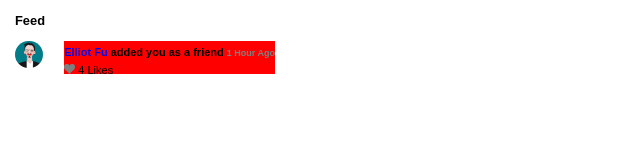
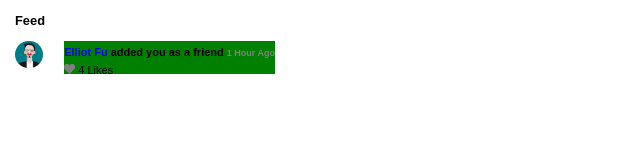
Before and after one commit to sarit058/Feed, a plain HTML site: page index.html in a window 1280 px wide. Shown: the whole page, without its empty margins (0-640 px from the left). Drawn offline with Linux system fonts and the light colour scheme.

Commit message:
my third commit

```diff
--- a/style.css
+++ b/style.css
@@ -14,7 +14,7 @@ body {
 .action {
     float: right;
     line-height: 0;
-    background: red;
+    background: green;
 }
 
 .meta {
```
